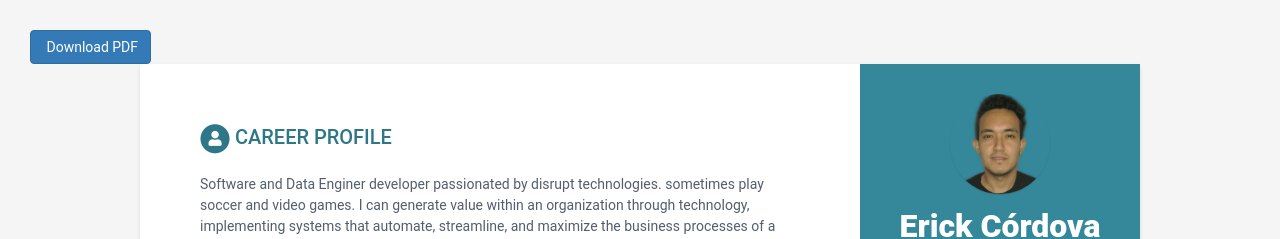
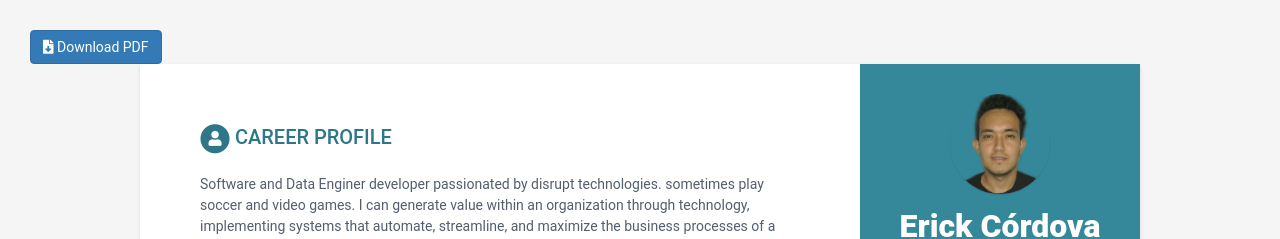
Before and after one commit to elcordova/caring-europa-fe48a, a Jekyll site: the page built from index.html, in a window 1280 px wide. Shown: the top 239 px of the page. Built offline with Jekyll 4.4.1, drawn with Linux system fonts in a browser that asks for light colours.

Commit message:
default.html: changed

```diff
--- a/_layouts/default.html
+++ b/_layouts/default.html
@@ -8,7 +8,7 @@
 {% include head.html %}
 
 <body>
-    <button class="btn btn-primary"><span class="fab fa-download"></span> Download PDF</button>
+    <button class="btn btn-primary"><i class="fas fa-file-download"></i> Download PDF</button>
   <div class="wrapper">
     {% include sidebar.html %}
 
```
